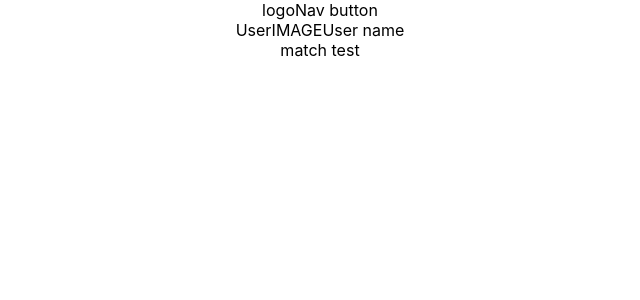
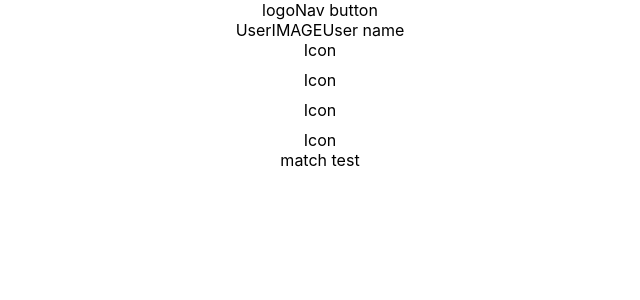
Before and after one commit to THEmmanuel/match-test, a React (Create React App) app: page / in a window 1280 px wide. Shown: the top 300 px of the page, without its empty margins (320-960 px from the left). Built offline with nearby package versions, Linux system fonts and the light colour scheme.

Commit message:
add sidebar styling, update app structure

```diff
--- a/src/App.tsx
+++ b/src/App.tsx
@@ -1,14 +1,15 @@
 import React from 'react';
-import logo from './logo.svg';
 import './App.css';
 
 // Component imports
 import NavBar from './containers/NavBar/NavBar';
+import SideBar from './containers/SideBar/SideBar';
 
 function App() {
 	return (
 		<div className="App">
 			<NavBar />
+			<SideBar/>
 			match test
 		</div>
 	);
--- a/src/containers/NavBar/NavBar.tsx
+++ b/src/containers/NavBar/NavBar.tsx
@@ -3,7 +3,7 @@ import style from './NavBar.module.css'
 
 const NavBar = () => {
 	return (
-		<div>
+		<nav>
 			<div>
 				<span>logo</span>
 				<span>Nav button</span>
@@ -13,7 +13,7 @@ const NavBar = () => {
 				<span>UserIMAGE</span>
 				<span>User name</span>
 			</div>
-		</div>
+		</nav>
 	)
 }
 
--- /dev/null
+++ b/src/containers/SideBar/SideBar.module.css
@@ -0,0 +1,9 @@
+.SideBar{
+
+}
+
+.SideBarIconsWrapper{
+	display: flex;
+	flex-direction: column;
+	gap: 10px;
+}
--- /dev/null
+++ b/src/containers/SideBar/SideBar.tsx
@@ -0,0 +1,17 @@
+import React from "react";
+import style from './SideBar.module.css';
+
+const SideBar = () => {
+	return (
+		<div className={style.SideBar}>
+			<div className={style.SideBarIconsWrapper}>
+				<span>Icon</span>
+				<span>Icon</span>
+				<span>Icon</span>
+				<span>Icon</span>
+			</div>
+		</div>
+	)
+}
+
+export default SideBar;
```
